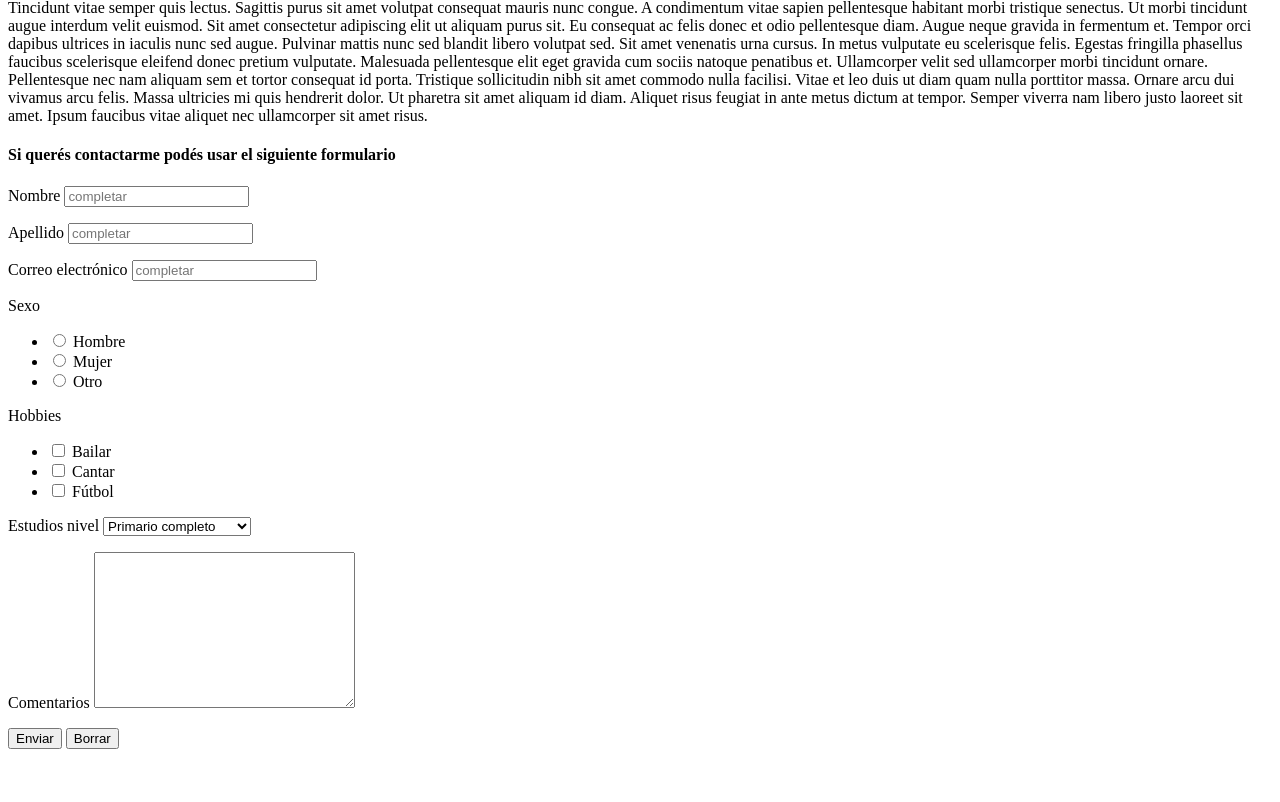
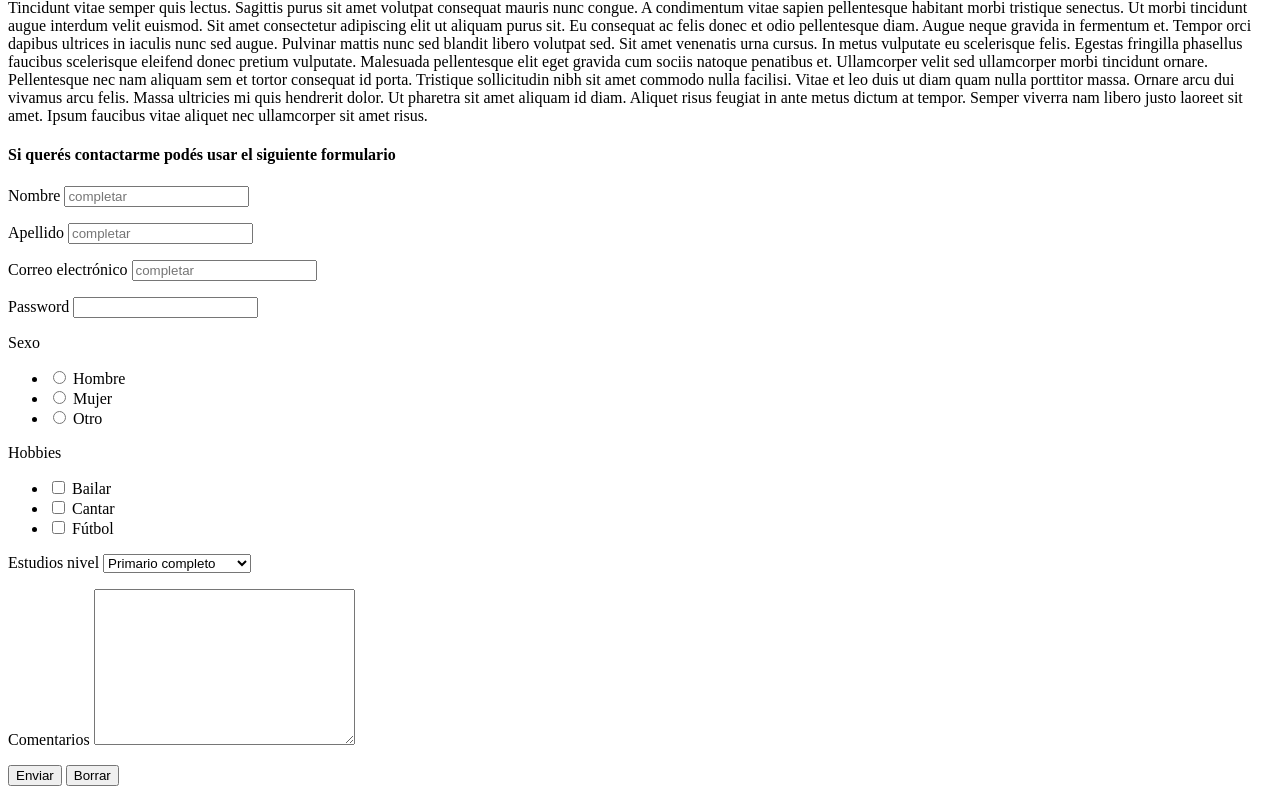
Before and after one commit to GastonGeo/TAREA-CV, a plain HTML site: page index.html in a window 1280 px wide. Shown: the part 1296-2098 px from the top of the page. Before the commit the page ends 2061 px from the top, so only its background shows below. Drawn offline with Linux system fonts and the light colour scheme.

Commit message:
modificación formulario

```diff
--- a/index.html
+++ b/index.html
@@ -56,9 +56,13 @@
         </p>
         <p>
             <label for="E-mail">Correo electrónico</label>
-            <input type="password" name="pass" placeholder="completar">
+            <input type="text" name="pass" placeholder="completar">
         </p>
-
+        <p>
+            <label for="Password">Password</label>
+            <input type="password">
+        </p>
+        <p>
             <label for="Sexo">Sexo</label>
             <ul>
                 <li>
@@ -74,8 +78,10 @@
                     <label for="otro">Otro</label>
                 </li>
             </ul>
+        </p>
 
-          <label for="Hobbies">Hobbies</label>
+        <p>
+            <label for="Hobbies">Hobbies</label>
           <ul>
             <li>
                 <input type="checkbox" name="Hobbies[]" value="bailar"  id="bailar">
@@ -90,8 +96,9 @@
                 <label for="fútbol">Fútbol</label>
             </li>
           </ul>
+        </p>
 
-          <p>
+        <p>
                 <label for="estudios">Estudios nivel</label>
                 <select name="Estudios">
                     <option value="Primario">Primario completo</option>
```
